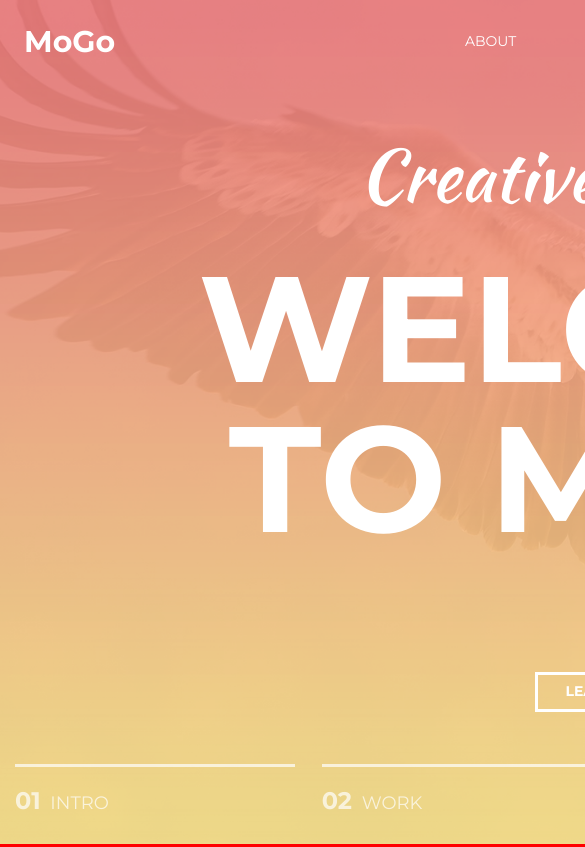
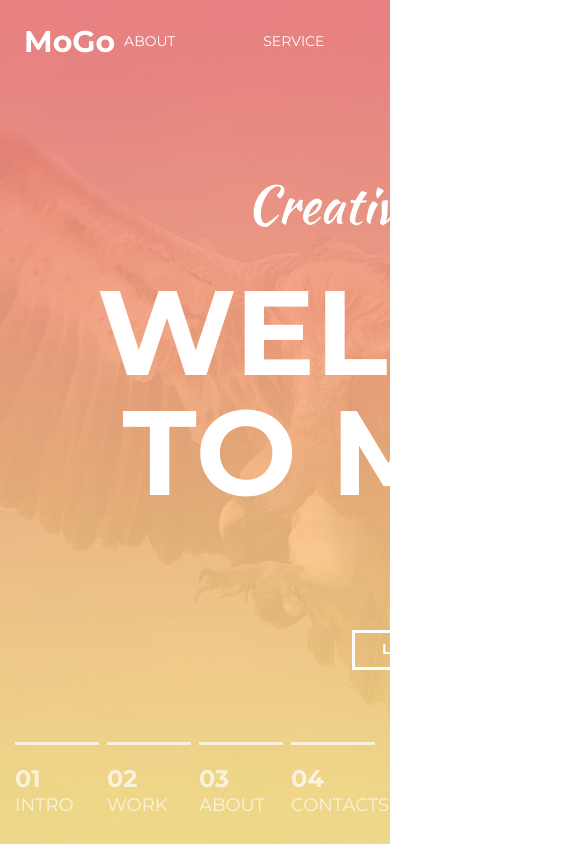
Before and after one commit to Karpovich0/MOGO, a plain HTML site: page index.html in a window 390 px wide. Shown: the top 847 px of the page, 585 px wide, since content can reach past the window. Drawn offline with Linux system fonts and the light colour scheme.

Commit message:
fixed overflow container

```diff
--- a/scss/_DDS.scss
+++ b/scss/_DDS.scss
@@ -44,7 +44,7 @@ dd {
 /* Выставляем основные настройки по-умолчанию для body */
 
 body {
-    min-width: fit-content; // to avoid a bug with not full covered width
+    // min-width: fit-content; // to avoid a bug with not full covered width
     scroll-behavior: smooth;
     text-rendering: optimizeSpeed;
     /* line-height: 1.5; */
@@ -74,9 +74,6 @@ img {
 }
 
 
-/* Указываем понятную периодичность в потоке данных у article*/
-
-
 /* Наследуем шрифты для инпутов и кнопок */
 
 input,
--- a/scss/_media.scss
+++ b/scss/_media.scss
@@ -1,5 +1,12 @@
 @media screen and (max-width:1230px) {
-    body {
-        background-color: red;
+    .intro {
+        &__suptitle {
+            font-size: 52px;
+        }
+        &__title {
+            font-size: 120px;
+        }
     }
 }
+
+@media screen and (max-width:992px) {}
--- a/scss/style.scss
+++ b/scss/style.scss
@@ -1,5 +1,4 @@
   @import 'DDS';
-  @import 'media';
   //fonts
   $Montserrat: 'Montserrat',
   sans-serif;
@@ -9,7 +8,8 @@
   cursive;
   // container
   .container {
-      width: 1230px;
+      width: 100%;
+      max-width: 1230px;
       margin: 0 auto;
       padding-left: 15px;
       padding-right: 15px;
@@ -59,7 +59,9 @@
 
   // header
   .header {
-      width: 100%;
+      top: 0;
+      left: 0;
+      right: 0;
       z-index: 1000;
       position: absolute;
       &__inner {
@@ -851,12 +853,14 @@
       padding-top: 70px;
       background-color: #f8f8f8;
       &__inner {
+          max-width: 100%;
           display: flex;
+          flex-wrap: wrap;
           justify-content: space-between;
           padding-bottom: 69px;
       }
       &__item-first {
-          width: 40%;
+          max-width: 40%;
       }
       &__title {
           font-family: 'Montserrat', sans-serif;
@@ -936,10 +940,10 @@
       }
       // end item--first
       &__item-second {
-          width: 28%;
+          max-width: 28%;
       }
       &__item-third {
-          width: 268/1200*100%;
+          max-width: 268/1200*100%;
       }
       &__header {
           font-family: $Montserrat;
@@ -1025,13 +1029,4 @@
       color: #f38181;
   }
 
-  // media
-  @media (max-with:1230px) {
-      body {
-          background-color: red;
-      }
-  }
-
-  .soemthing {
-      color: red;
-  }
+  @import 'media';
```
Also changed, not shown: css/style.css.
